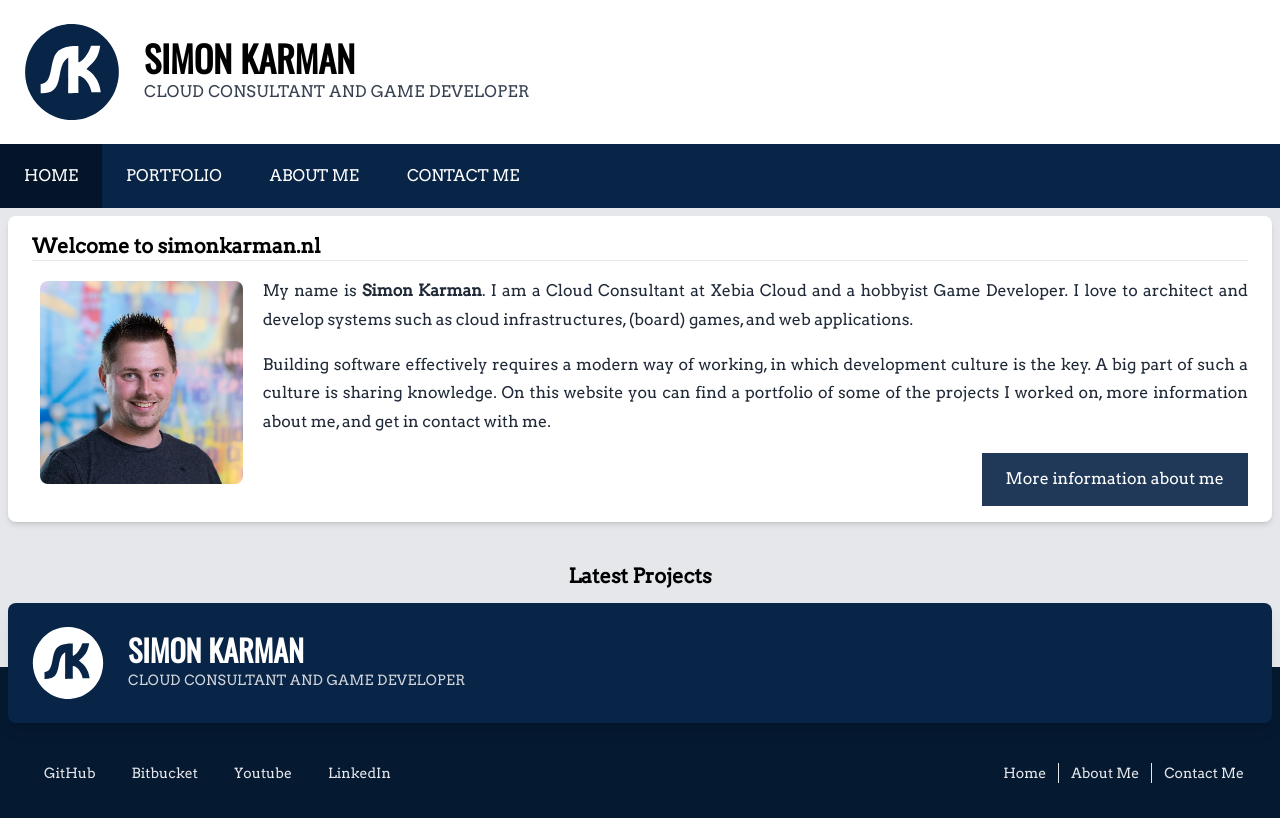
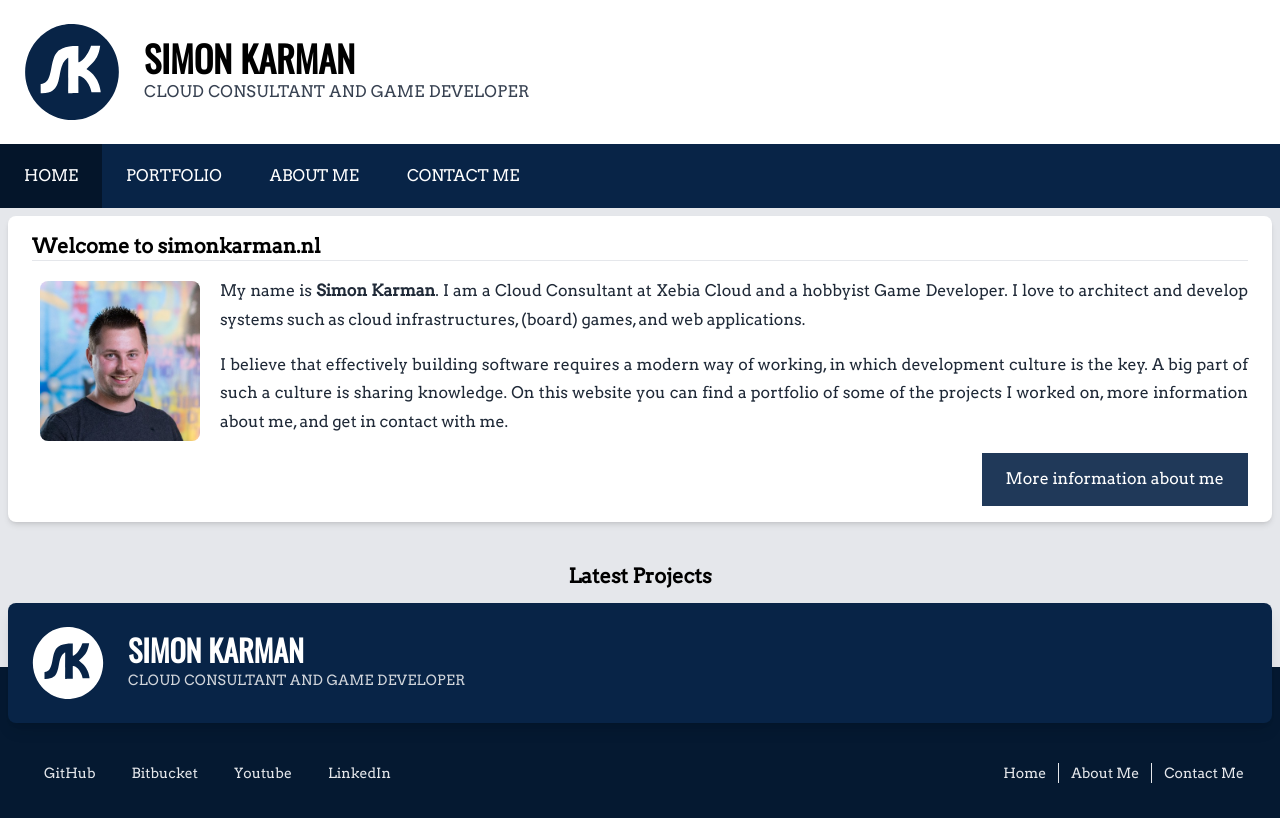
Before and after one commit to simonkarman/portfolio, a Next.js app: page / in a window 1280 px wide. Shown: the top 818 px of the page. Built offline with nearby package versions, Linux system fonts and the light colour scheme.

Commit message:
Ensure post component displays its image in a separate column on large screens

```diff
--- a/src/app/page.tsx
+++ b/src/app/page.tsx
@@ -13,7 +13,7 @@ export default function Home() {
           I love to architect and develop systems such as cloud infrastructures, (board) games, and web applications.
         </p>
         <p>
-          Building software effectively requires a modern way of working, in which development culture is the key.
+          I believe that effectively building software requires a modern way of working, in which development culture is the key.
           A big part of such a culture is sharing knowledge.
           On this website you can find a portfolio of some of the projects I worked on, more information about me, and get in contact with me.
         </p>
--- a/src/components/post.tsx
+++ b/src/components/post.tsx
@@ -18,10 +18,12 @@ export function Post(props: PropsWithChildren<{
           { date }
         </div>}
       </div>}
-      {image && <img src={image.src} alt={image.alt} className="w-24 md:w-1/6 float-left ml-2 mr-5 mt-1 mb-2 rounded-lg" />}
-      <p className="text-gray-800 text-base text-justify mb-4">
-        {children}
-      </p>
+      <div className='md:flex'>
+        {image && <img src={image.src} alt={image.alt} className="w-24 h-24 md:w-40 md:h-40 float-left ml-2 mr-5 mt-1 mb-2 rounded-lg" />}
+        <p className="flex-grow text-gray-800 text-base text-justify mb-4">
+          {children}
+        </p>
+      </div>
       {link && <p>
         <Link
           href={link.to} className="float-right px-6 py-3 bg-darkblue-300 hover:bg-darkblue-200 text-white">
```
